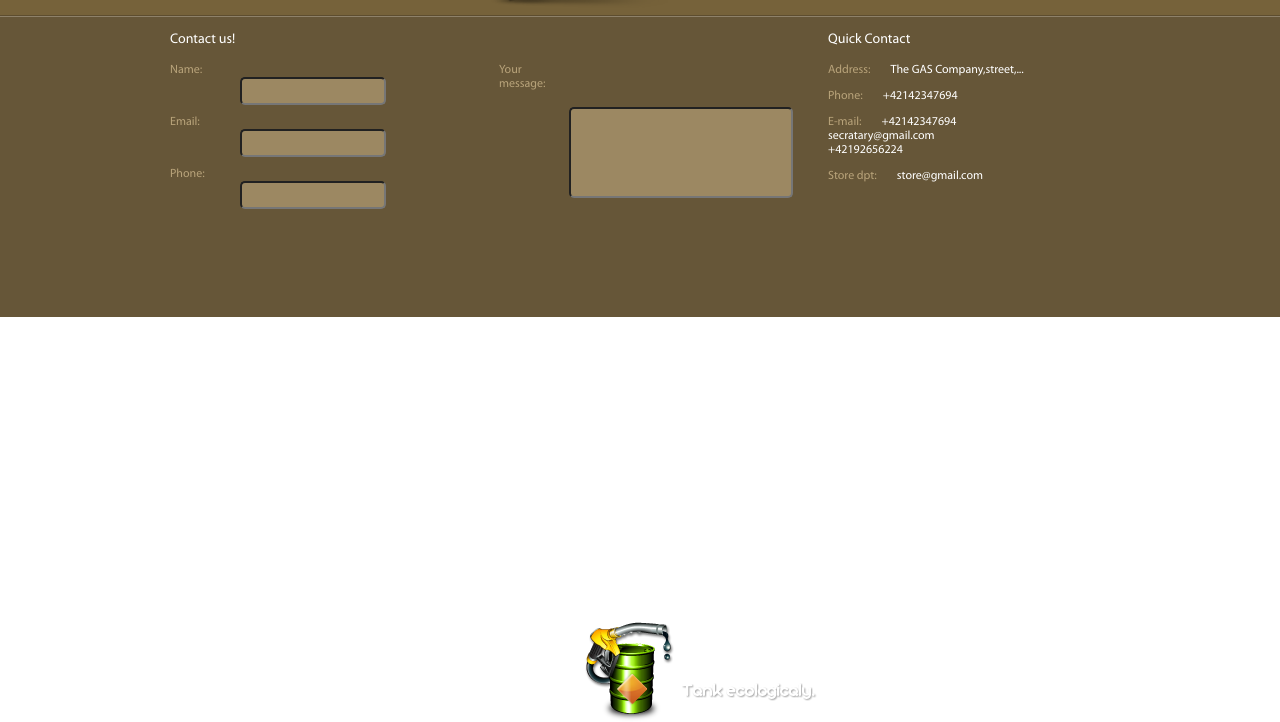
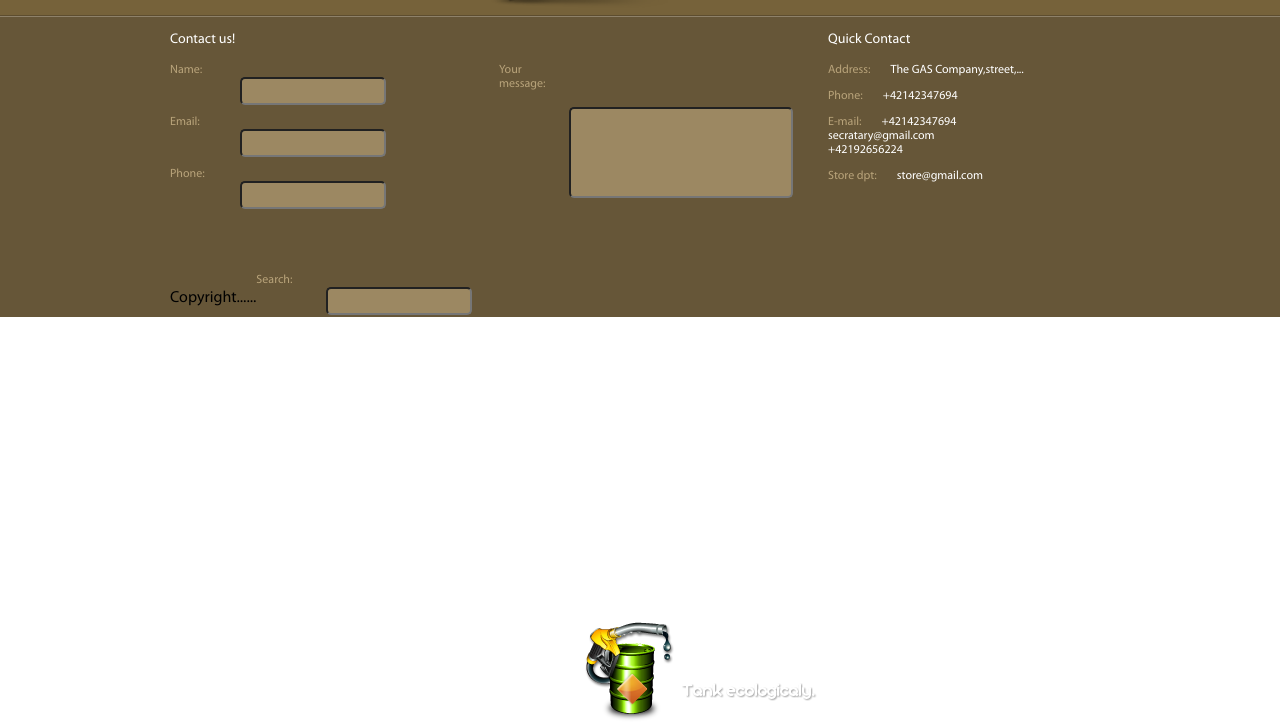
Before and after one commit to Dima1331/Work, a plain HTML site: page gasNEW/index.html in a window 1280 px wide. Shown: the part 778-1500 px from the top of the page. Drawn offline with Linux system fonts and the light colour scheme.

Commit message:
gasnewchanged

```diff
--- a/gasNEW/index.html
+++ b/gasNEW/index.html
@@ -81,9 +81,13 @@
 
 			</div>
 
+
+		</div>
+		<div class="container">
 			<div class="ftr1">
-				<img class="img" src="images/can.png">
-
+				<p class="left">Copyright......</p>
+				<img class="img left" src="images/can.png">
+			 <label class="left" for="search">Search:<input type="text" name="search" id="search">
 			</div>
 		</div>
 	</footer>
```
